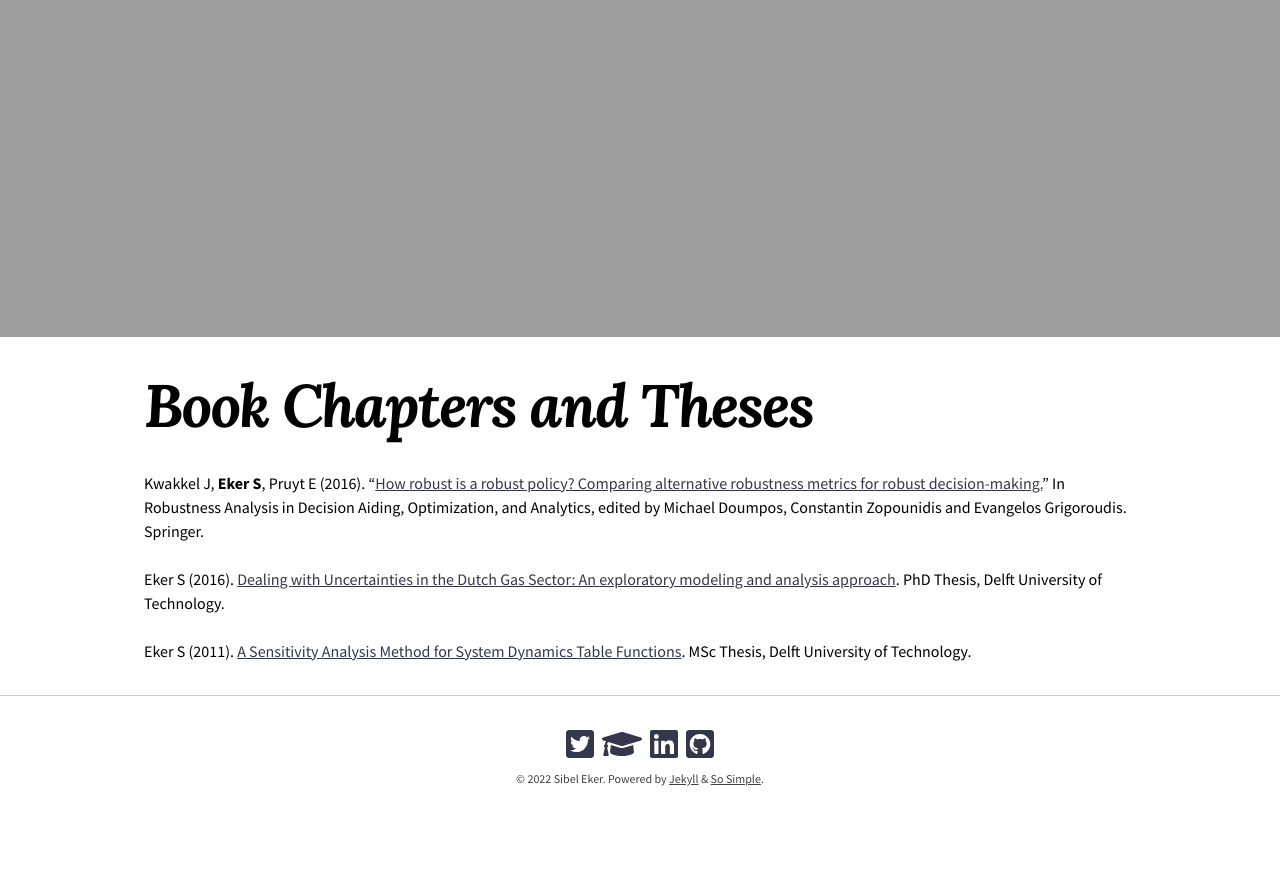
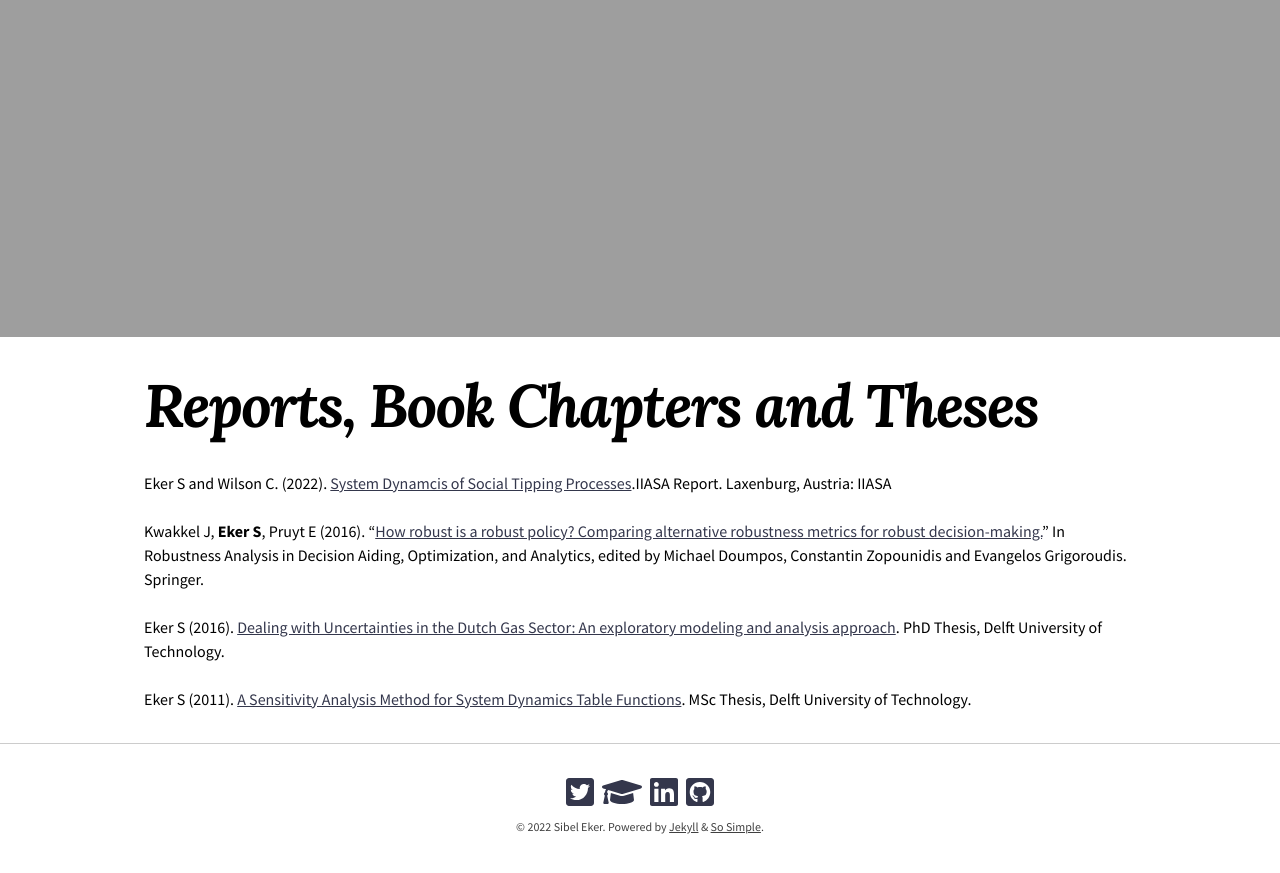
Before and after one commit to sibeleker/sibeleker.github.io, a Jekyll site: the page built from _publications/pubs3.md, in a window 1280 px wide and 900 px high, scrolled down 806 px. Shown: the top 873 px of the window. Built offline with Jekyll 4.4.1, drawn with Linux system fonts in a browser that asks for light colours; nearby versions of some CDN libraries; before the commit the page ends 1658 px from its top, so only the background shows below that.

Commit message:
publications

```diff
--- a/_publications/pubs3.md
+++ b/_publications/pubs3.md
@@ -1,8 +1,9 @@
 ---
-title: "Book Chapters and Theses"
+title: "Reports, Book Chapters and Theses"
 image:
   thumbnail: /images/icon_book.jpg
 ---
+Eker S and Wilson C. (2022). [System Dynamcis of Social Tipping Processes](https://pure.iiasa.ac.at/id/eprint/17955/).IIASA Report. Laxenburg, Austria: IIASA
 
 Kwakkel J, **Eker S**, Pruyt E (2016). "[How robust is a robust policy? Comparing alternative robustness metrics for robust decision-making.](https://link.springer.com/chapter/10.1007/978-3-319-33121-8_10)" In Robustness Analysis in Decision Aiding, Optimization, and Analytics, edited by Michael  Doumpos, Constantin Zopounidis and Evangelos Grigoroudis. Springer.
 
```
Also changed, not shown: _publications/pubs1.md (+1 -0 lines).
